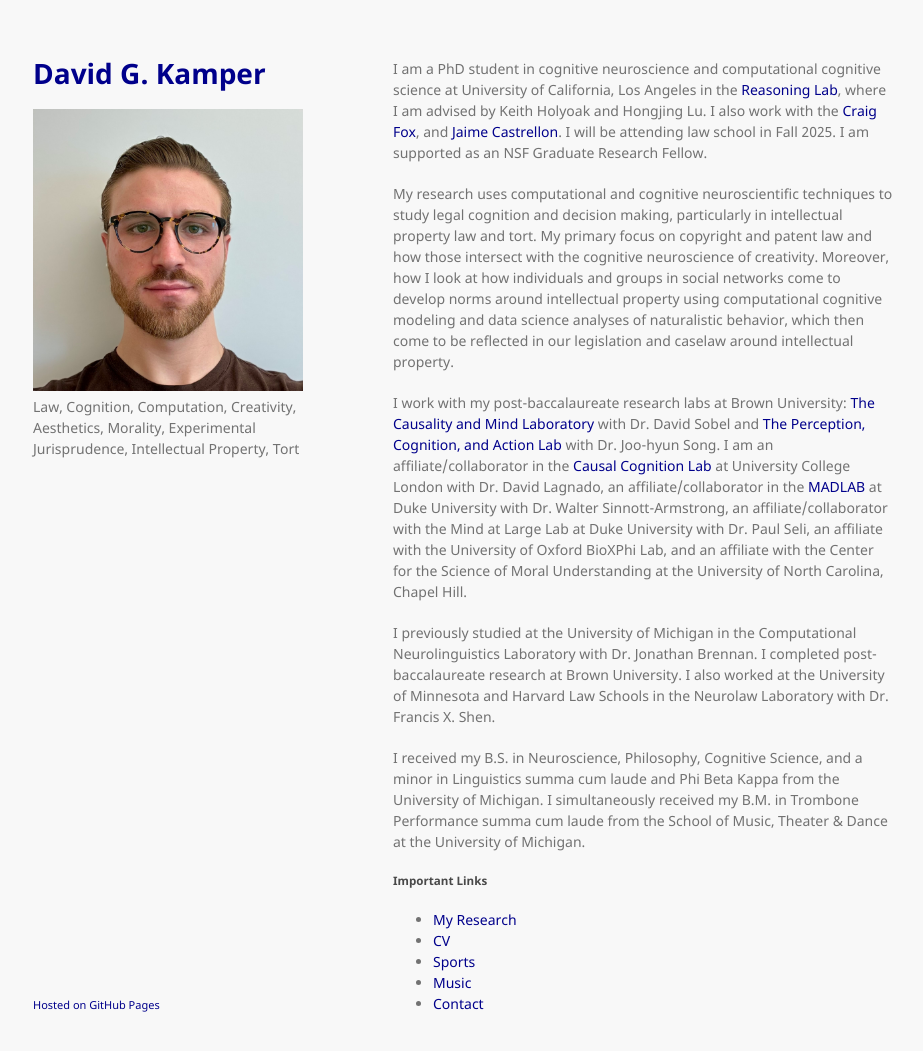
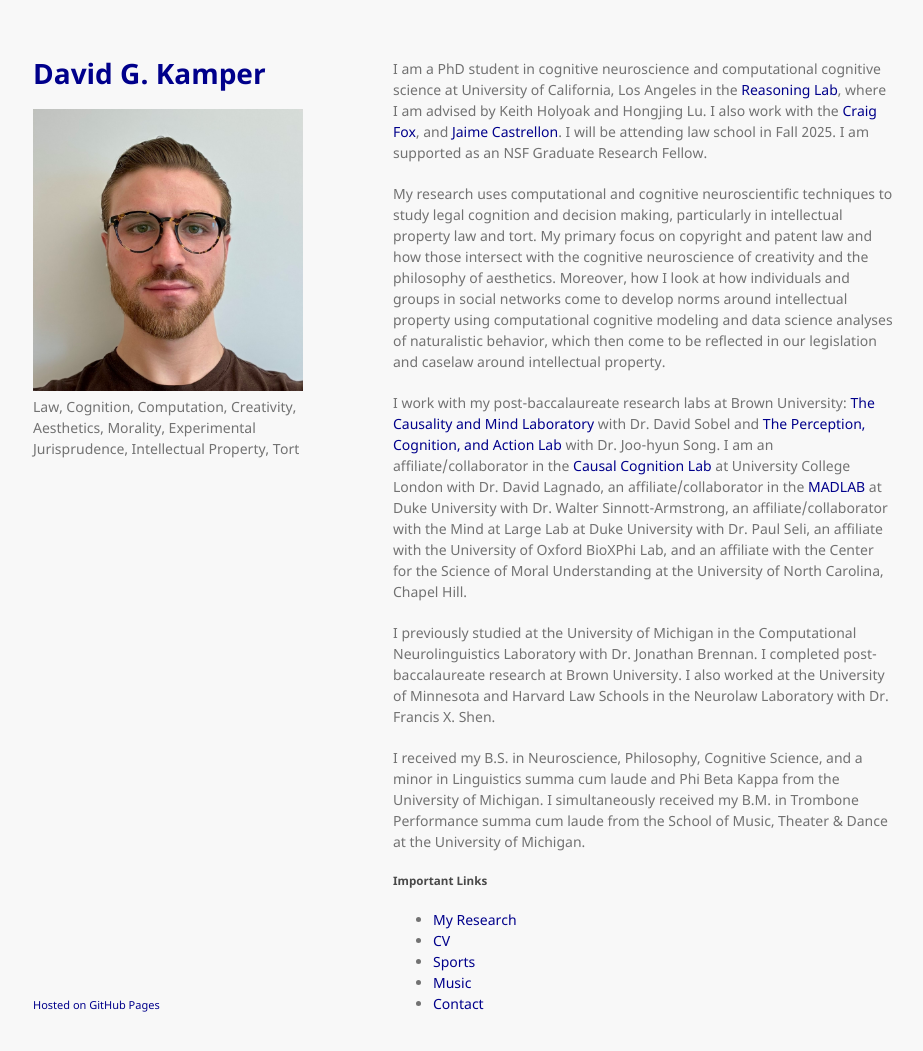
Before and after one commit to dgkamper/dgkamper.github.io, a Jekyll site: the page built from index.md, in a window 1280 px wide and 1084 px high. Shown: the top 1051 px of the window, without its empty margins (177-1100 px from the left). Built offline with Jekyll 4.4.1, drawn with Linux system fonts in a browser that asks for light colours.

Commit message:
Update index.md

```diff
--- a/index.md
+++ b/index.md
@@ -4,7 +4,7 @@
 
 I am a PhD student in cognitive neuroscience and computational cognitive science at University of California, Los Angeles in the [Reasoning Lab](https://reasoninglab.psych.ucla.edu/), where I am advised by Keith Holyoak and Hongjing Lu. I also work with the [Craig Fox](https://www.craigrfox.com/), and [Jaime Castrellon](https://www.castrellonlab.psych.ucla.edu/). I will be attending law school in Fall 2025. I am supported as an NSF Graduate Research Fellow.
 
-My research uses computational and cognitive neuroscientific techniques to study legal cognition and decision making, particularly in intellectual property law and tort. My primary focus on copyright and patent law and how those intersect with the cognitive neuroscience of creativity. Moreover, how I look at how individuals and groups in social networks come to develop norms around intellectual property using computational cognitive modeling and data science analyses of naturalistic behavior, which then come to be reflected in our legislation and caselaw around intellectual property.
+My research uses computational and cognitive neuroscientific techniques to study legal cognition and decision making, particularly in intellectual property law and tort. My primary focus on copyright and patent law and how those intersect with the cognitive neuroscience of creativity and the philosophy of aesthetics. Moreover, how I look at how individuals and groups in social networks come to develop norms around intellectual property using computational cognitive modeling and data science analyses of naturalistic behavior, which then come to be reflected in our legislation and caselaw around intellectual property.
 
 I work with my post-baccalaureate research labs at Brown University: [The Causality and Mind Laboratory](https://sites.brown.edu/causalityandmindlab/) with Dr. David Sobel and [The Perception, Cognition, and Action Lab](https://research.clps.brown.edu/songlab/index.html) with Dr. Joo-hyun Song. I am an affiliate/collaborator in the [Causal Cognition Lab](https://causalcognitionlab.com/) at University College London with Dr. David Lagnado, an affiliate/collaborator in the [MADLAB](https://kenan.ethics.duke.edu/mad-lab/) at Duke University with Dr. Walter Sinnott-Armstrong, an affiliate/collaborator with the Mind at Large Lab at Duke University with Dr. Paul Seli, an affiliate with the University of Oxford BioXPhi Lab, and an affiliate with the Center for the Science of Moral Understanding at the University of North Carolina, Chapel Hill.
 
```
